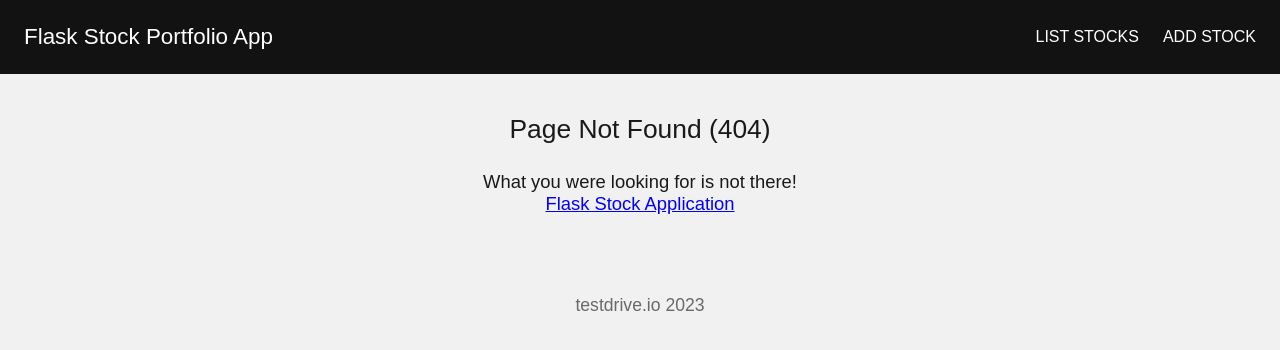
After one commit to halfpintutopia/stock-portfolio, a Flask app: template project/templates/404.html in a window 1280 px wide. The commit adds this page. Shown: the top 350 px of the page. Run offline with Flask 2, Linux system fonts and the light colour scheme; the template is opened without the code that fills it, so the values that code supplies are empty; parts of the project's set-up code (start-up, migrations or seed data) failed here and were passed over.

Commit message:
Create custom pages for specific HTTP error codes. Utilize the abort function to return an error from a view function

```diff
--- a/project/__init__.py
+++ b/project/__init__.py
@@ -1,6 +1,6 @@
 import os
 import logging
-from flask import Flask
+from flask import Flask, render_template
 from logging.handlers import RotatingFileHandler
 from flask.logging import default_handler
 
@@ -24,6 +24,7 @@ def create_app():
     configure_logging(app)
 
     register_app_callbacks(app)
+    register_error_pages(app)
     return app
 
 
@@ -71,3 +72,13 @@ def register_app_callbacks(app):
     @app.teardown_appcontext
     def app_teardown_appcontext(error=None):
         app.logger.info('Calling teardown_appcontext() for the Flask application...')
+
+
+def register_error_pages(app):
+    @app.errorhandler(404)
+    def page_not_found(e):
+        return render_template('404.html'), 404
+
+    @app.errorhandler(405)
+    def method_not_allowed(e):
+        return render_template('405.html'), 405
--- a/project/static/css/base_style.css
+++ b/project/static/css/base_style.css
@@ -174,14 +174,14 @@ h2 {
 /* Error Page Styling
  ********************/
 .errorpage-title {
-    text-align: center;
-    margin-bottom: 1em;
+  text-align: center;
+  margin-bottom: 1em;
 }
 
-.errorpage-text {
-    text-align: center;
-    font-size: 1.15rem;
-    margin-bottom: 1em;
+.errorpage-section {
+  text-align: center;
+  font-size: 1.15rem;
+  margin-bottom: 1em;
 }
 
 
--- /dev/null
+++ b/project/templates/404.html
@@ -0,0 +1,9 @@
+{% extends "base.html" %}
+
+{% block content %}
+    <h1 class="errorpage-title">Page Not Found (404)</h1>
+    <div class="errorpage-section">
+        <h4>What you were looking for is not there!</h4>
+        <h4><a href="{{ url_for('stocks.index') }}">Flask Stock Application</a></h4>
+    </div>
+{% endblock %}
```
Also changed, not shown: project/templates/405.html (added, +9 -0 lines), project/users/routes.py (+11 -1 lines), project/users/templates/403.html (added, +9 -0 lines).
